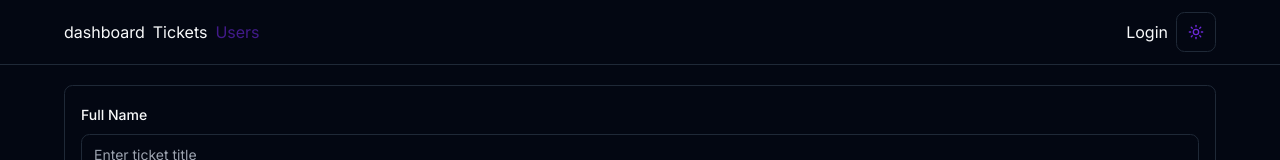
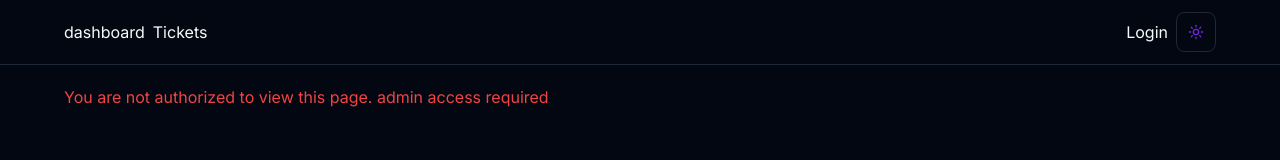
Before and after one commit to BADZA99/tickets-management-app, a Next.js app: page /users in a window 1280 px wide. Shown: the top 160 px of the page. Built offline with nearby package versions, Linux system fonts and the light colour scheme; no server answers; the database is empty.

Commit message:
protecting pages

```diff
--- a/app/users/[id]/page.tsx
+++ b/app/users/[id]/page.tsx
@@ -1,5 +1,7 @@
+import options from '@/app/api/auth/[...nextauth]/options';
 import UserForm from '@/components/UserForm';
 import { prisma } from '@/prisma/prisma';
+import { getServerSession } from 'next-auth';
 import React from 'react'
 
 interface Props {
@@ -9,8 +11,17 @@ interface Props {
 }
 
 const EditUser =  async ({params}:Props) => {
+  const session = await getServerSession(options);
+  // Check if the user is authenticated and has the 'ADMIN' role
+  if (!session || session.user.role !== "ADMIN") {
+    return (
+      <div className="text-red-500">
+        You are not authorized to view this page. admin access required
+      </div>
+    );
+  }
 
-    const user= await prisma.user.findUnique({
+  const user = await prisma.user.findUnique({
     where: {
       id: parseInt(params.id),
     },
@@ -24,15 +35,13 @@ const EditUser =  async ({params}:Props) => {
   });
 
   if (!user) {
-        return <p className='text-destructive'>User not found</p>;
+    return <p className="text-destructive">User not found</p>;
   }
 
   // pour pas envoyer le mdp au client
-    user.password="";
+  user.password = "";
 
-  return (
-    <UserForm user={user}/>
-  )
+  return <UserForm user={user} />;
 }
 
 export default EditUser
--- a/app/users/page.tsx
+++ b/app/users/page.tsx
@@ -2,9 +2,24 @@ import UserForm from '@/components/UserForm'
 import React from 'react'
 import DataTableSimple from './data-table'
 import { prisma } from '@/prisma/prisma';
+import { getServerSession } from 'next-auth';
+import options from '../api/auth/[...nextauth]/options';
 
 const Users = async () => {
+  const session = await getServerSession(options);
+  // Check if the user is authenticated and has the 'ADMIN' role
+  if (!session || session.user.role !== 'ADMIN') {
+    return (
+      <div className="text-red-500">
+        You are not authorized to view this page.
+        admin access required
+      </div>
+    );
+  }
+
   const users = await prisma.user.findMany();
+
+
   return (
     <div>
       <UserForm/>
--- a/components/MainNav-links.tsx
+++ b/components/MainNav-links.tsx
@@ -5,23 +5,30 @@ import { usePathname } from "next/navigation";
 
 
 
-const MainNavLinks = () => {
-    const Links = [
-        { href: "/", label: "dashboard" },
-        { href: "/tickets", label: "Tickets" },
-        { href: "/users", label: "Users" },
-    ];
+const MainNavLinks = ({ role }:{role?:string}) => {
+  const Links = [
+    { href: "/", label: "dashboard",adminOnly:false },
+    { href: "/tickets", label: "Tickets",adminOnly:false },
+    { href: "/users", label: "Users",adminOnly:true },
+  ];
 
-    const currentPath= usePathname();
+  const currentPath = usePathname();
   return (
     <div className="flex items-center gap-2">
-      {Links.map((link) => (
-        <Link key={link.href} href={link.href} className={` cursor-pointer ${currentPath === link.href ? 'cursor-default text-primary/60 ' : ''}`}>
+      {Links.filter((link)=>!link.adminOnly
+      || role ==='ADMIN').map((link) => (
+        <Link
+          key={link.href}
+          href={link.href}
+          className={` cursor-pointer ${
+            currentPath === link.href ? "cursor-default text-primary/60 " : ""
+          }`}
+        >
           {link.label}
         </Link>
       ))}
     </div>
   );
-}
+};
 
 export default MainNavLinks
--- a/components/MainNav.tsx
+++ b/components/MainNav.tsx
@@ -12,7 +12,7 @@ const MainNav = async  () => {
 
   return (
     <div className="flex justify-between">
-      <MainNavLinks />
+      <MainNavLinks  role={session?.user.role}/>
       <div className="flex items-center gap-2">
 
         {session?.user ? (
```
Lines whose indentation alone changed are shown as unchanged.
